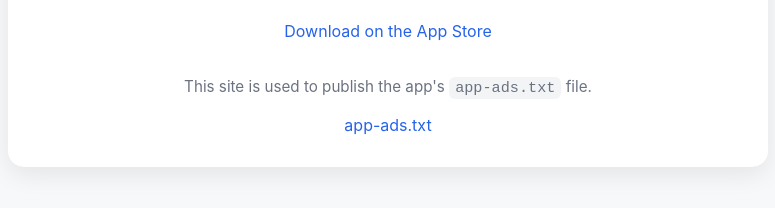
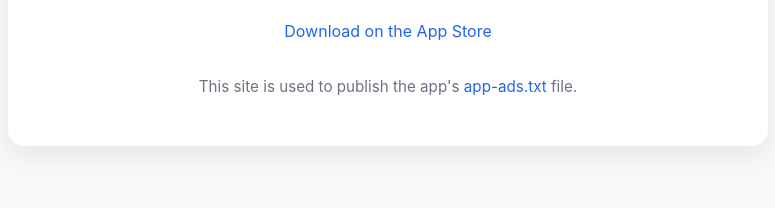
Before and after one commit to IHKHK/ihkhk.github.io, a plain HTML site: page index.html in a window 1280 px wide. Shown: the part 344-552 px from the top of the page, without its empty margins (252-1027 px from the left). Drawn offline with Linux system fonts and the light colour scheme.

Commit message:
Update index.html

```diff
--- a/index.html
+++ b/index.html
@@ -105,12 +105,14 @@
           rel="noopener noreferrer"
         >
           Download on the App Store
+        </a>
       </div>
 
       <p class="note">
-        This site is used to publish the app's <code>app-ads.txt</code> file.
+        This site is used to publish the app's
+        <a href="/app-ads.txt">app-ads.txt</a>
+        file.
       </p>
-        <a href="/app-ads.txt">app-ads.txt</a>
     </div>
   </div>
 </body>
```
